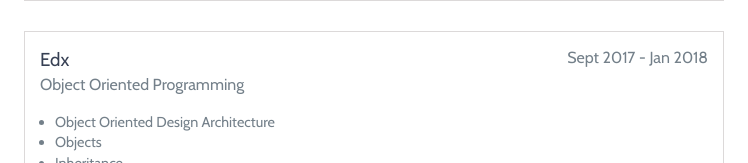
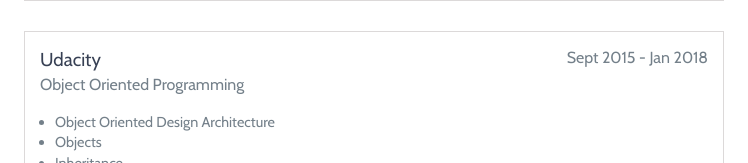
Before and after one commit to iamNarcisse/iamNarcisse.github.io, a plain HTML site: page index.html in a window 1280 px wide. Shown: the part 2717-2880 px from the top of the page, 266-1014 px from the left. Drawn offline with nearby package versions, Linux system fonts and the light colour scheme; a web font is replaced by a local one.

Commit message:
add more details

```diff
--- a/index.html
+++ b/index.html
@@ -204,8 +204,8 @@
        <!-- End .education-block -->
 
        <div class="education-block">
-            <h3>Edx</h3>
-            <span class="education-date">Sept 2017 - Jan 2018</span>
+            <h3>Udacity</h3>
+            <span class="education-date">Sept 2015 - Jan 2018</span>
             <h4>Object Oriented Programming</h4>
             <ul>
                     <li>
```
